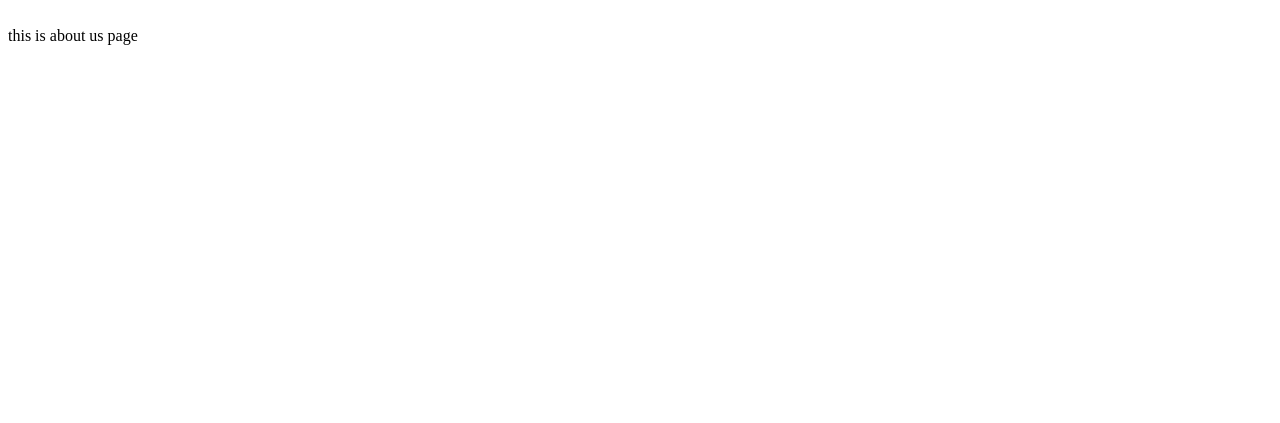
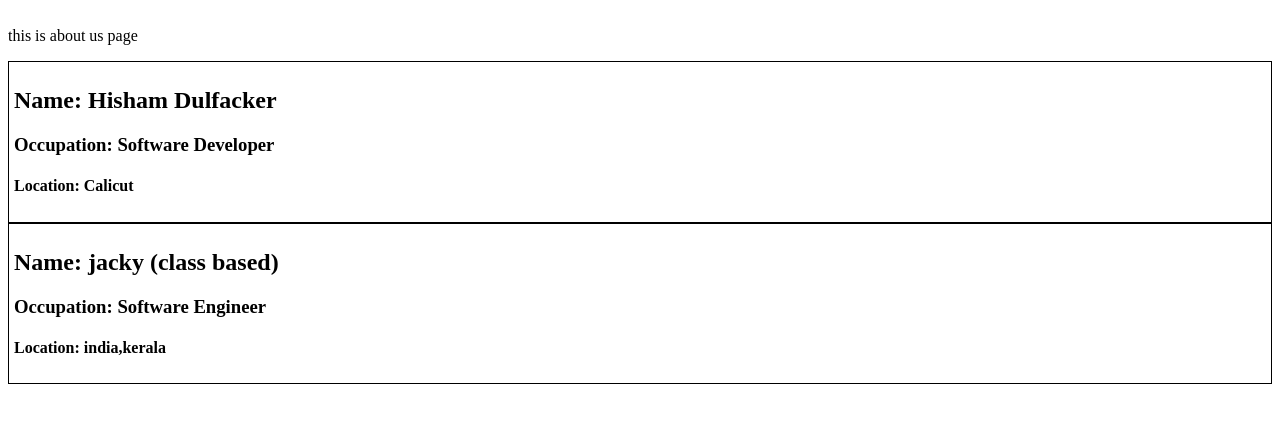
Before and after one commit to dulfackerhisham/eeeat, a React (Vite) app in the folder eeeat/: page /about in a window 1280 px wide. Shown: the part 179-602 px from the top of the page. Built offline with nearby package versions, Linux system fonts and the light colour scheme.

Commit message:
created class based components & used props

```diff
--- a/eeeat/src/App.css
+++ b/eeeat/src/App.css
@@ -59,3 +59,7 @@
 .login-btn {
   padding:  0 20px;
 }
+.user-container{
+  border: 1px solid black;
+  padding: 5px;
+}
--- /dev/null
+++ b/eeeat/src/class/UserClass.jsx
@@ -0,0 +1,23 @@
+import React from "react";
+
+class UserClass extends React.Component {
+
+    constructor(props) {
+        super(props)
+
+        console.log(props);
+    }
+
+    render () {
+        const {name, location} = this.props;
+        return (
+            <div className="user-container">
+            <h2>Name: {name}</h2>
+            <h3>Occupation: Software Engineer</h3>
+            <h4>Location: {location}</h4>
+        </div>
+        )
+    }
+}
+
+export default UserClass
--- a/eeeat/src/components/About.jsx
+++ b/eeeat/src/components/About.jsx
@@ -1,8 +1,13 @@
+import User from "./User.jsx"
+import UserClass from "../class/UserClass.jsx";
+
 const About = () => {
     return (
     <div>
         <h1>About us</h1>
         <p>this is about us page</p>
+        <User name={"izaan (function based)"}/>
+        <UserClass name={"jacky (class based)"} location={"india,kerala"}/>
     </div>
     );
 };
--- /dev/null
+++ b/eeeat/src/components/User.jsx
@@ -0,0 +1,11 @@
+const User = () => {
+    return (
+        <div className="user-container">
+            <h2>Name: Hisham Dulfacker</h2>
+            <h3>Occupation: Software Developer</h3>
+            <h4>Location: Calicut</h4>
+        </div>
+    )
+}
+
+export default User;
```
